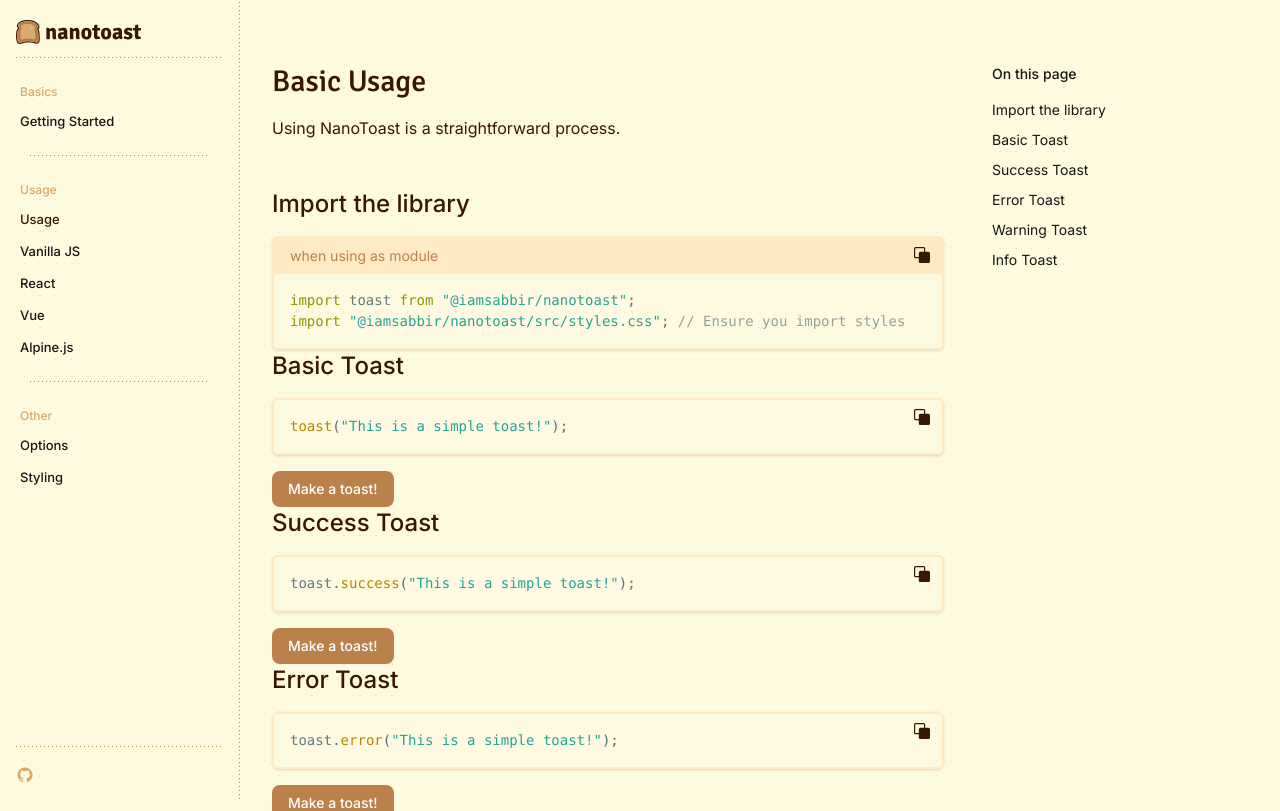
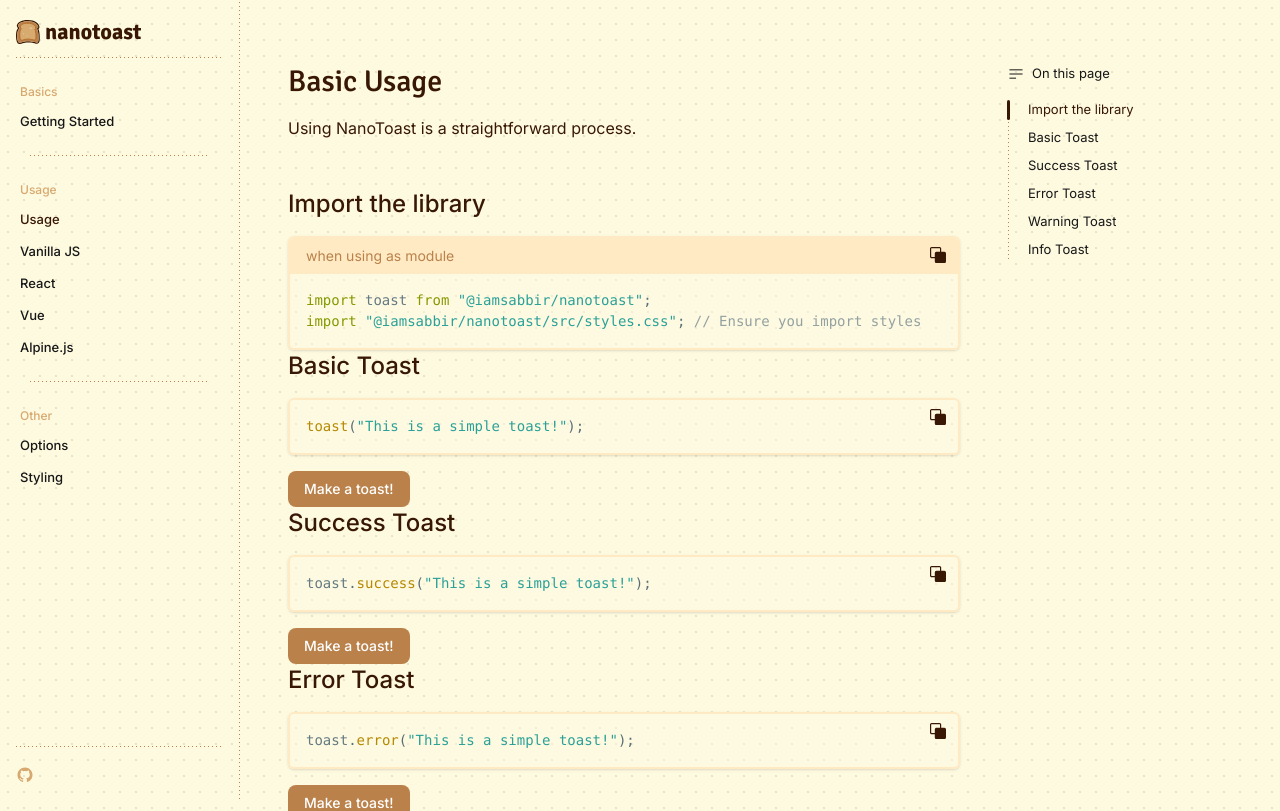
Before and after one commit to sh-sabbir/nanotoast-doc, a Next.js app: page /usage in a window 1280 px wide. Shown: the top 811 px of the page. Built offline with nearby package versions, Linux system fonts and the light colour scheme; a small style sheet from the web is missing.

Commit message:
fix: table of contents

```diff
--- a/src/components/TableOfContents.tsx
+++ b/src/components/TableOfContents.tsx
@@ -13,42 +13,77 @@
     const [activeId, setActiveId] = useState<string>("");
 
     useEffect(() => {
+        console.log("Items to observe:", items);
+
         const observer = new IntersectionObserver(
             (entries) => {
                 entries.forEach((entry) => {
+                    console.log("Intersection entry:", {
+                        id: entry.target.id,
+                        isIntersecting: entry.isIntersecting,
+                        intersectionRatio: entry.intersectionRatio
+                    });
+
                     if (entry.isIntersecting) {
+                        console.log("Setting active ID to:", entry.target.id);
                         setActiveId(entry.target.id);
                     }
                 });
             },
             {
-                rootMargin: "0% 0% -80% 0%",
+                rootMargin: "-20% 0% -35% 0%",
+                threshold: 0,
             }
         );
 
+        // Observe all section headings
         items.forEach((item) => {
-            const element = document.getElementById(item.href);
-            if (element) observer.observe(element);
+            const element = document.getElementById(item.href.replace('#', ''));
+            console.log(`Looking for element with id: ${item.href.replace('#', '')}`, element ? 'found' : 'not found');
+
+            if (element) {
+                observer.observe(element);
+            }
         });
 
         return () => {
             items.forEach((item) => {
-                const element = document.getElementById(item.href);
-                if (element) observer.unobserve(element);
+                const element = document.getElementById(item.href.replace('#', ''));
+                if (element) {
+                    observer.unobserve(element);
+                }
             });
         };
     }, [items]);
 
+    console.log("Current activeId:", activeId);
+
     return (
-        <div className="hidden xl:block sticky top-8 w-64 ml-auto">
-            <h3 className="text-sm font-medium mb-4">On this page</h3>
-            <ul className="space-y-2.5">
+        <aside className="w-[240px] hidden xl:block sticky top-16 h-[calc(100vh-8rem)]">
+            <span className="text-[13px] text-secondary flex items-center gap-2">
+                <svg xmlns="http://www.w3.org/2000/svg" width="16" height="16" viewBox="0 0 24 24" fill="none">
+                    <path d="M2.75 12H21.25M2.75 5.75H21.25M2.75 18.25H11.5" stroke="currentColor" strokeWidth="1.5" strokeLinecap="round" strokeLinejoin="round"></path>
+                </svg>
+                On this page
+            </span>
+            <div className="relative">
+                <div
+                    aria-hidden="true"
+                    className="w-[3px] h-5 bg-primary absolute left-0 rounded-full -translate-x-[1px]"
+                    style={{ transition: "top 0.25s", top: `${Math.max(0, items.findIndex(item => item.href === `#${activeId}`) * 28)}px` }}
+                ></div>
+                <ul className="mt-4 dotted-left dotted space-y-2">
                     {items.map((item) => (
-                    <li key={item.href}>
+                        <li className="h-fit flex" key={item.href}>
                             <a
-                            href={`#${item.href}`}
-                            className={`text-sm block ${
-                                activeId === item.href ? "text-primary font-medium" : "text-secondary hover:text-primary"
+                                href={item.href}
+                                onClick={(e) => {
+                                    e.preventDefault();
+                                    const element = document.getElementById(item.href.replace('#', ''));
+                                    element?.scrollIntoView({ behavior: 'smooth' });
+                                }}
+                                className={`text-[13px] hover:text-primary transition-colors ml-5 h-5 inline-block truncate ${
+                                    activeId === item.href.replace('#', '') ? "text-primary" : "text-secondary"
                                 }`}
                             >
                                 {item.label}
@@ -57,5 +92,6 @@
                     ))}
                 </ul>
             </div>
+        </aside>
     );
 }
```
Lines whose indentation alone changed are shown as unchanged.
